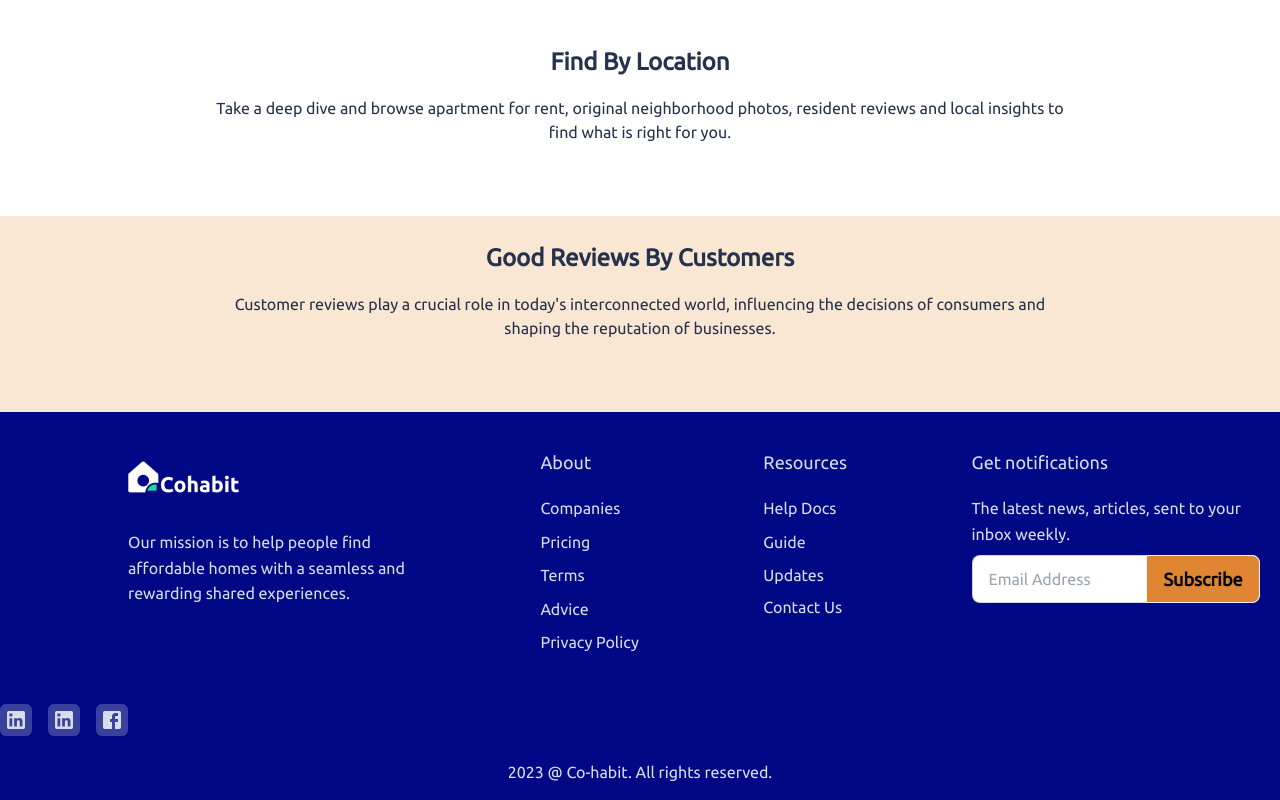
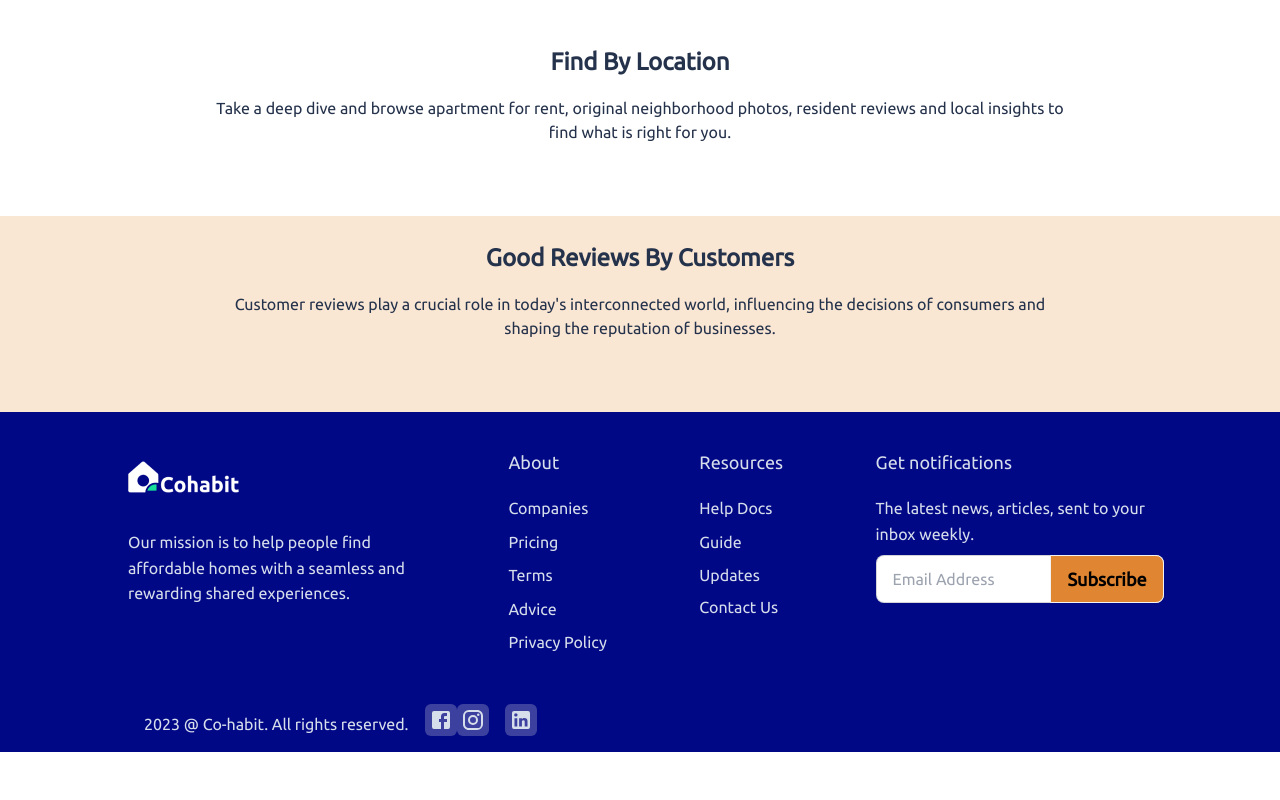
Before and after one commit to lazynerd-studios/Co-Habit-Landing, a React (Vite) app: page / in a window 1280 px wide. Shown: the part 2058-2858 px from the top of the page. After the commit the page ends 2810 px from the top, so only its background shows below. Built offline with nearby package versions, Linux system fonts and the light colour scheme.

Commit message:
Update Footer.jsx

```diff
--- a/src/Components/Footer/Footer.jsx
+++ b/src/Components/Footer/Footer.jsx
@@ -2,6 +2,7 @@ import React from "react";
 import CoHabit from "../../assets/Cohabit Logo B 1.png"
 import LinkedInIcon from '@mui/icons-material/LinkedIn';
 import FacebookIcon from '@mui/icons-material/Facebook';
+import InstagramIcon from '@mui/icons-material/Instagram';
 
 const Footer = () => {
   // date for copyright
@@ -10,7 +11,7 @@ const Footer = () => {
 
   return (
     <div className="bg-[#010886] text-[#D6DDEB] ">
-      <footer className="footer laptop:p-10 p-6 laptop:mx-[8rem] mx-0">
+      <footer className="footer laptop:p-10 p-6 max-w-[90%] laptop:mx-[8rem] mx-0">
         <div className="laptop:-mr-[9rem] laptop:-ml-10">
           <img src={CoHabit} className="-ml-5" alt="web-logo" />
           <p className="w-[21rem] text-[1rem] font-normal leading-[1.6rem] laptop:mt-5">
@@ -44,14 +45,18 @@ const Footer = () => {
           </p>
           <div className="flex-col w-[18rem]">
             <div className="relative">
-              <input type="email" placeholder="Email Address" className="input input-bordered w-full bg-white pr-16 mr-6" />
+              <input type="email"
+                placeholder="Email Address"
+                // required
+                className="input input-bordered text-[#A8ADB7] w-full bg-white pr-16 mr-6" />
               <button className="btn hover:bg-[#DF8026] bg-[#df7f26f2] text-black font-bold text-[1.125rem] normal-case absolute top-0 right-0 rounded-l-none">Subscribe</button>
             </div>
           </div>
         </div>
       </footer>
 
-      <div className="py-2">
+      <div className="laptop:flex laptop:mx-[8rem] mx-auto">
+        <div className="flex laptop:hidden py-2">
           <a href="#" className="mr-4">
             <LinkedInIcon sx={{ fontSize: "2rem" }} className="social-icon border-none rounded-md p-1 bg-[#eae7e741]" />
           </a>
@@ -63,14 +68,28 @@ const Footer = () => {
           </a>
         </div>
 
+        {/* copyright */}
         <p className="p-4 copyright text-center">
           <span>{theDate} </span>
           @
           Co-habit.
           All rights reserved.
         </p>
+        {/* end of copyright */}
 
+        <div className="py-2 laptop:flex hidden">
+          <a href="#" className="">
+            <FacebookIcon sx={{ fontSize: "2rem" }} className="social-icon border-none rounded-md p-1 bg-[#eae7e741]" />
+          </a>
+          <a href="#" className="mr-4">
+            <InstagramIcon sx={{ fontSize: "2rem" }} className="social-icon border-none rounded-md p-1 bg-[#eae7e741]" />
+          </a>
+          <a href="#" className="mr-4">
+            <LinkedInIcon sx={{ fontSize: "2rem" }} className="social-icon border-none rounded-md p-1 bg-[#eae7e741]" />
+          </a>
 
+        </div>
+      </div>
 
 
       {/* <div className=" text-[#D6DDEB] laptop:mx-[8rem] mx-6">
@@ -101,40 +120,3 @@ const Footer = () => {
 };
 
 export default Footer;
-
-
-
-{/* <footer className="footer p-10 bg-base-200 text-base-content">
-  <div>
-    <span className="footer-title">Services</span>
-    <a className="link link-hover">Branding</a>
-    <a className="link link-hover">Design</a>
-    <a className="link link-hover">Marketing</a>
-    <a className="link link-hover">Advertisement</a>
-  </div>
-  <div>
-    <span className="footer-title">Company</span>
-    <a className="link link-hover">About us</a>
-    <a className="link link-hover">Contact</a>
-    <a className="link link-hover">Jobs</a>
-    <a className="link link-hover">Press kit</a>
-  </div>
-  <div>
-    <span className="footer-title">Legal</span>
-    <a className="link link-hover">Terms of use</a>
-    <a className="link link-hover">Privacy policy</a>
-    <a className="link link-hover">Cookie policy</a>
-  </div>
-  <div>
-    <span className="footer-title">Newsletter</span>
-    <div className="form-control w-80">
-      <label className="label">
-        <span className="label-text">Enter your email address</span>
-      </label>
-      <div className="relative">
-        <input type="text" placeholder="username@site.com" className="input input-bordered w-full pr-16" />
-        <button className="btn btn-primary absolute top-0 right-0 rounded-l-none">Subscribe</button>
-      </div>
-    </div>
-  </div>
-</footer> */}
```
Lines whose indentation alone changed are shown as unchanged.
